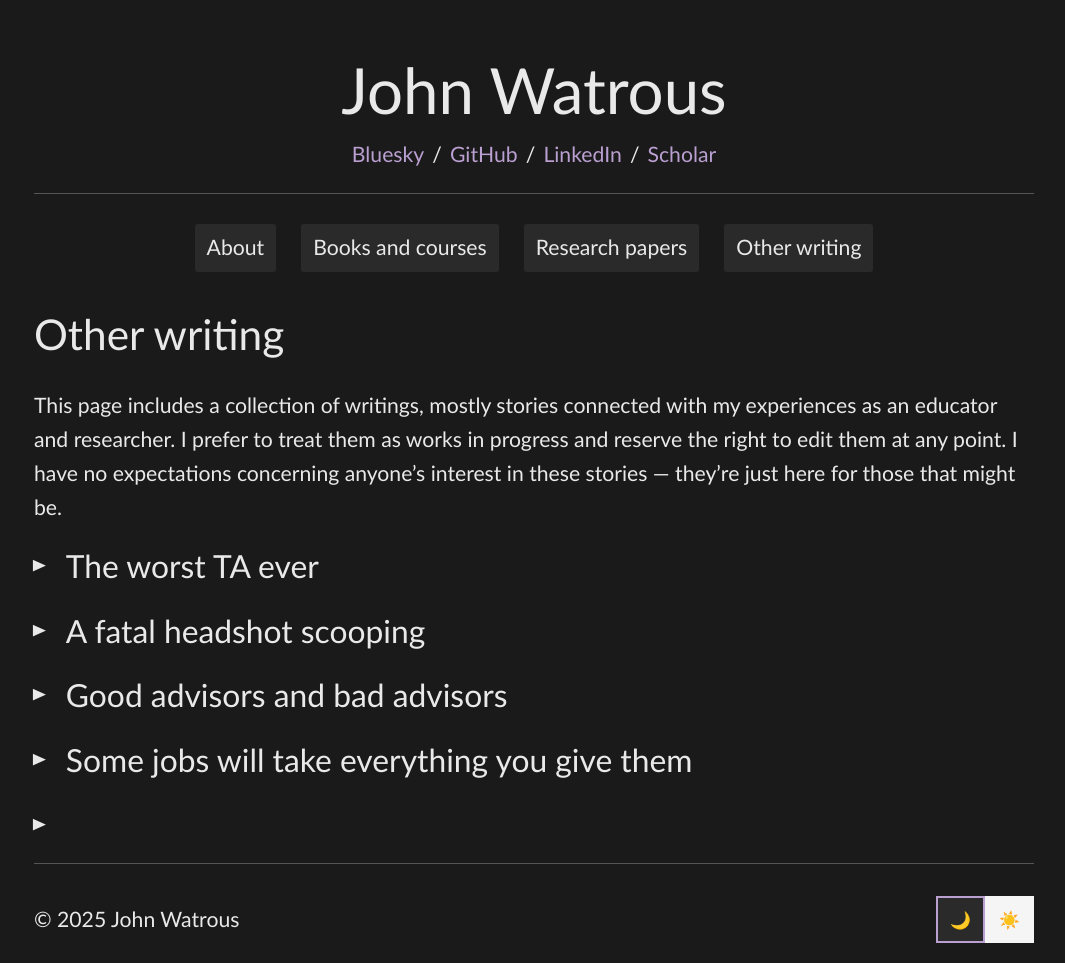
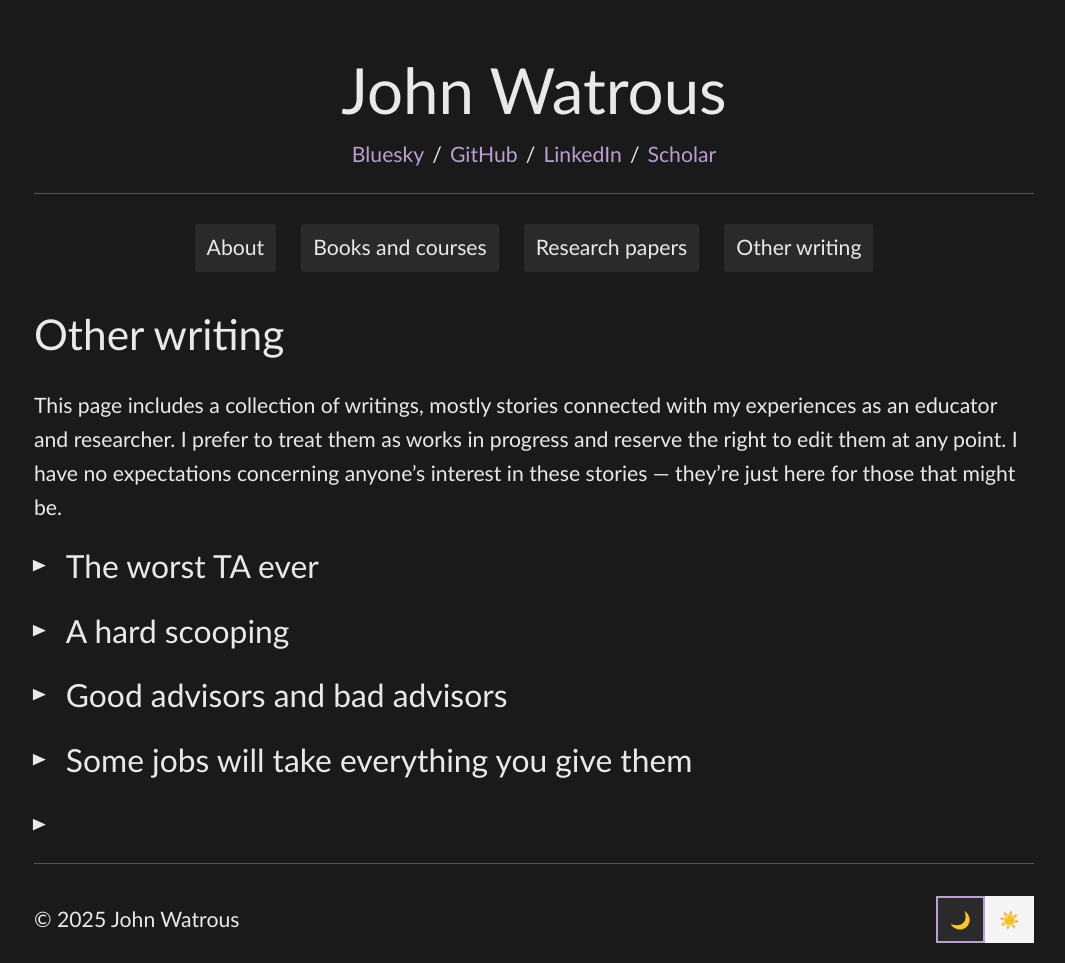
Before and after one commit to jhwatrous/jhwatrous.github.io, a Jekyll site: the page built from other-writing.md, in a window 1280 px wide. Shown: the whole page, without its empty margins (106-1171 px from the left). Built offline with Jekyll 4.4.1, drawn with Linux system fonts in a browser that asks for light colours.

Commit message:
Adding and revising stories

```diff
--- a/other-writing.md
+++ b/other-writing.md
@@ -57,7 +57,7 @@ I hope there's some encouragement to be found in this story. Looking back now, I
 
 {% endcapture %}
 
-{% include collapsible.html title="A fatal headshot scooping" content=scooping %}
+{% include collapsible.html title="A hard scooping" content=scooping %}
 
 {% capture advisors %}
 
```
